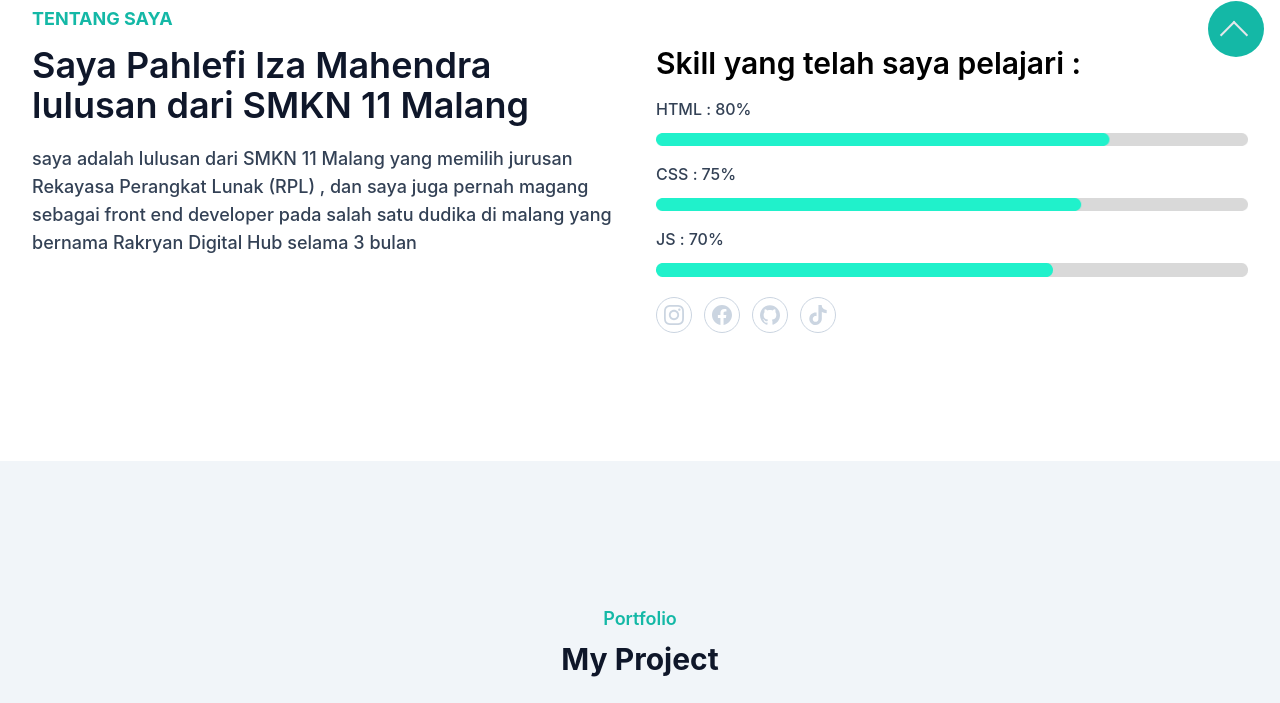
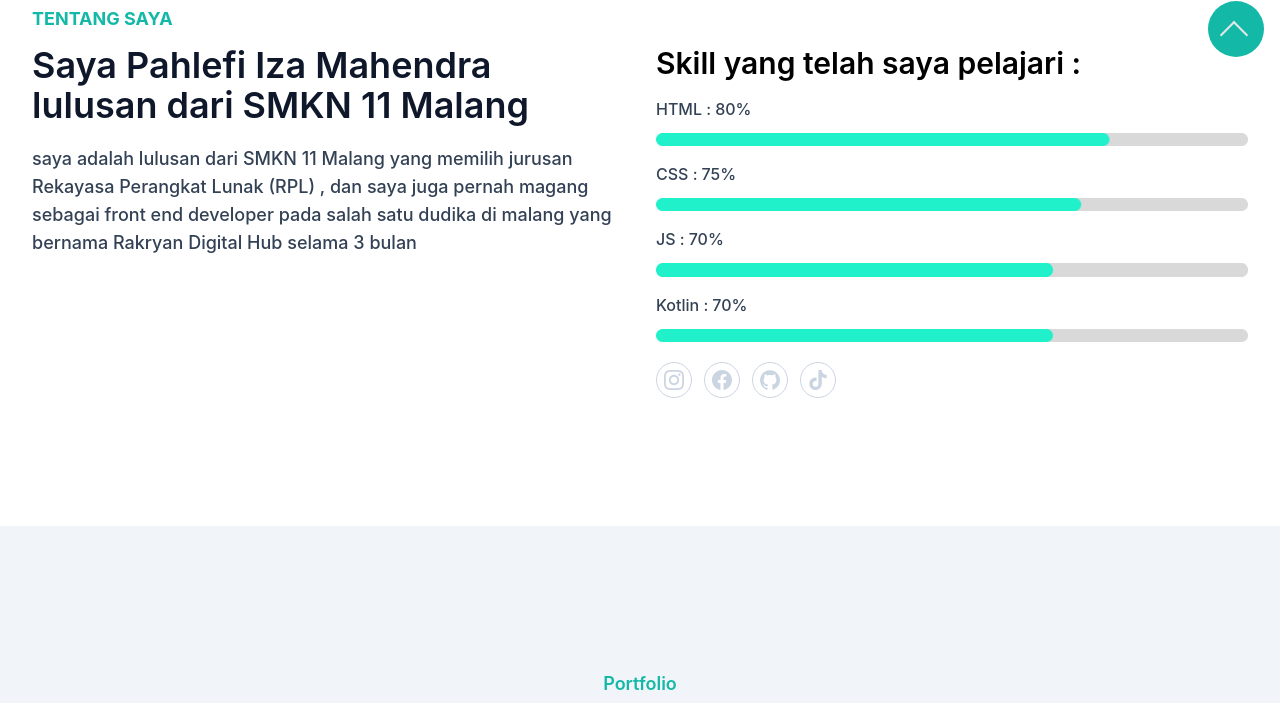
Before and after one commit to palepiiza/portfolio-tailwind-css, a website: page index.html in a window 1280 px wide. Shown: the part 727-1430 px from the top of the page. Drawn offline with nearby package versions, Linux system fonts and the light colour scheme.

Commit message:
update index

```diff
--- a/index.html
+++ b/index.html
@@ -130,6 +130,13 @@
                         </div>
                         <img src="dist/img/skill/3.png" alt="">
                     </div>
+                    <div class="mb-4">
+                        <div class="flex mb-3">
+                            <h2 class="font-medium text-base text-secondary dark:text-third">Kotlin :</h2>
+                            <p id="in" class="font-medium text-base text-secondary mx-1 dark:text-third">70%</p>
+                        </div>
+                        <img src="dist/img/skill/3.png" alt="">
+                    </div>
                     <div class="flex items-center mt-5">
                         <!-- instagram -->
                         <a
@@ -151,7 +158,7 @@
                     </a>
                         <!-- Tiktok -->
                         <a
-                        href="https://github.com/palepiiza"  target="_blank" class="w-9 h-9 mr-3 rounded-full flex justify-center items-center border border-slate-300 text-slate-300 hover:border-primary hover:bg-primary hover:text-white transition duration-300 ease-in-out"
+                        href="https://www.tiktok.com/@palepiza"  target="_blank" class="w-9 h-9 mr-3 rounded-full flex justify-center items-center border border-slate-300 text-slate-300 hover:border-primary hover:bg-primary hover:text-white transition duration-300 ease-in-out"
                         >
                         <svg width="20" class="fill-current" role="img" viewBox="0 0 24 24" xmlns="http://www.w3.org/2000/svg"><title>Tiktok</title><path d="M12.525.02c1.31-.02 2.61-.01 3.91-.02.08 1.53.63 3.09 1.75 4.17 1.12 1.11 2.7 1.62 4.24 1.79v4.03c-1.44-.05-2.89-.35-4.2-.97-.57-.26-1.1-.59-1.62-.93-.01 2.92.01 5.84-.02 8.75-.08 1.4-.54 2.79-1.35 3.94-1.31 1.92-3.58 3.17-5.91 3.21-1.43.08-2.86-.31-4.08-1.03-2.02-1.19-3.44-3.37-3.65-5.71-.02-.5-.03-1-.01-1.49.18-1.9 1.12-3.72 2.58-4.96 1.66-1.44 3.98-2.13 6.15-1.72.02 1.48-.04 2.96-.04 4.44-.99-.32-2.15-.23-3.02.37-.63.41-1.11 1.04-1.36 1.75-.21.51-.15 1.07-.14 1.61.24 1.64 1.82 3.02 3.5 2.87 1.12-.01 2.19-.66 2.77-1.61.19-.33.4-.67.41-1.06.1-1.79.06-3.57.07-5.36.01-4.03-.01-8.05.02-12.07z"/></svg>
                     </a>
```
